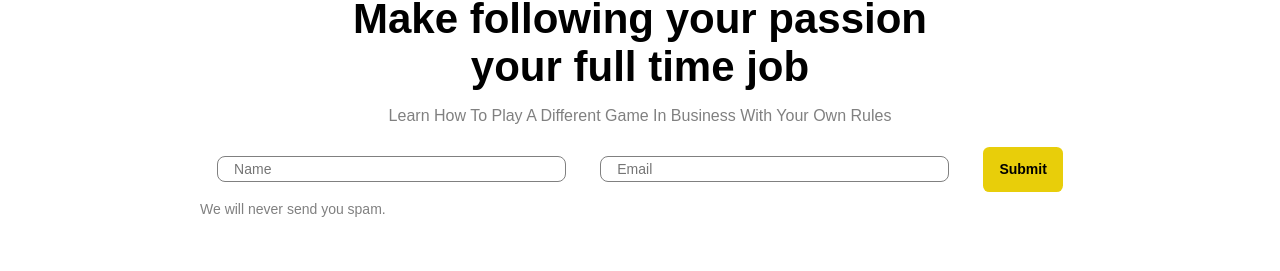
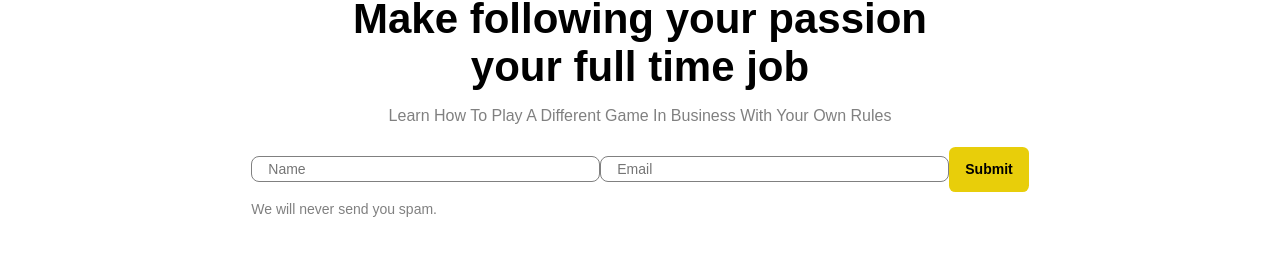
Before and after one commit to sharlybip/iam, a React (Vite) app: page / in a window 1280 px wide. Shown: the part 1593-1864 px from the top of the page. Built offline with nearby package versions, Linux system fonts and the light colour scheme.

Commit message:
finish desktop final final

```diff
--- a/src/components/companies/index.css
+++ b/src/components/companies/index.css
@@ -17,7 +17,7 @@
 .companies-logos-container {
     width: 100%;
     display: grid;
-    grid-template-columns: repeat(6, minmax(150px, 200px));
+    grid-template-columns: repeat(auto-fill, minmax(150px, 200px));
     place-content: center;
 
 }
--- a/src/components/email/index.css
+++ b/src/components/email/index.css
@@ -22,13 +22,13 @@
     justify-content: center;
   }
   .email-form {
-    width:880px;
+    max-width:880px;
     display: flex;
     flex-direction: column;
     justify-content: center;
   }
   .email-form div {
-    min-width: 100%;
+    width: 100%;
     height: 47px;
     display: flex;
     justify-content: space-around;
--- a/src/components/masterArea/index.css
+++ b/src/components/masterArea/index.css
@@ -25,7 +25,7 @@ section.masterArea {
 
   }
   .card {
-    width: 408px;
+    max-width: 380px;
     height: 512px;
     padding: 0 16px;
 
@@ -51,7 +51,7 @@ section.masterArea {
   }
 
   .card-desc {
-    width: 340px;
+    max-width: 320px;
     height: 168px;
     padding: 24px;
     position: absolute;
--- a/src/components/nav/index.css
+++ b/src/components/nav/index.css
@@ -1,7 +1,6 @@
 section.nav {
     width: 100%;
     height: 680px;
-    position: relative;
   }
   .navbar {
     background-color: transparent;
```
